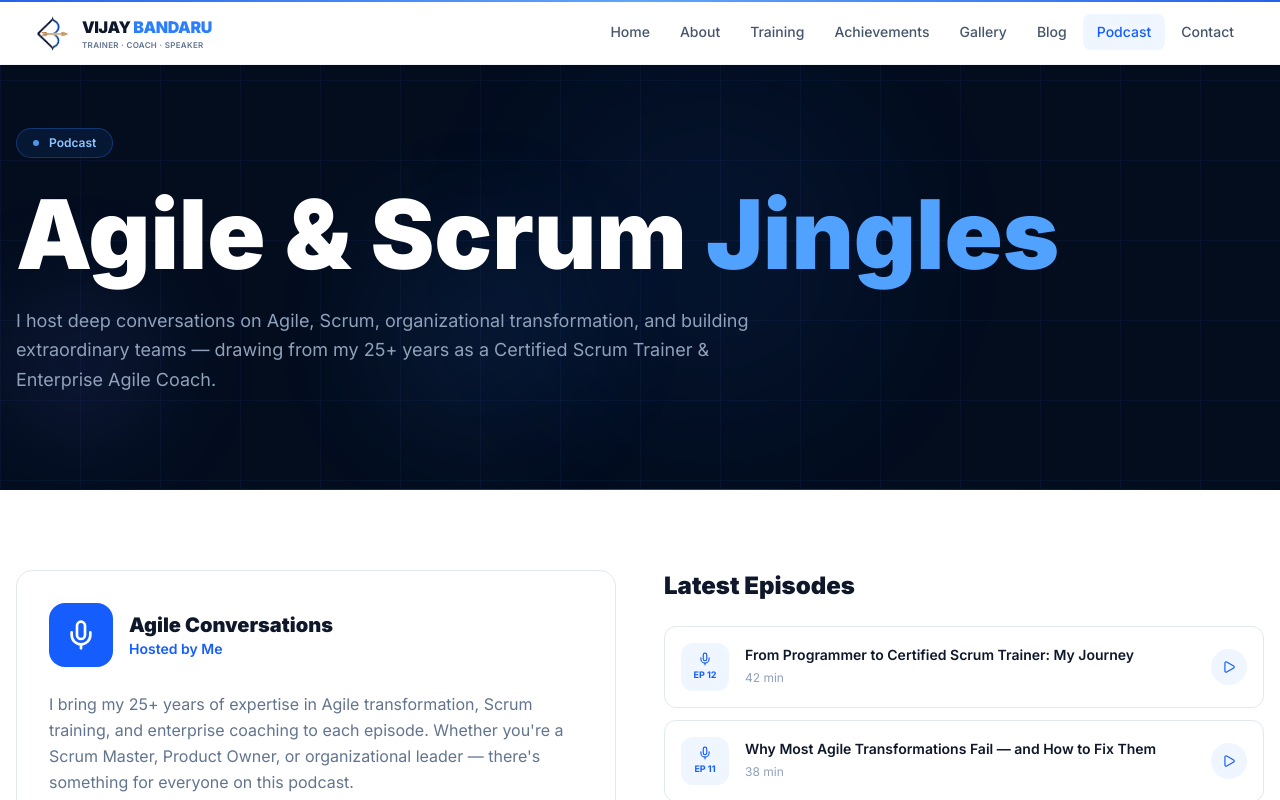
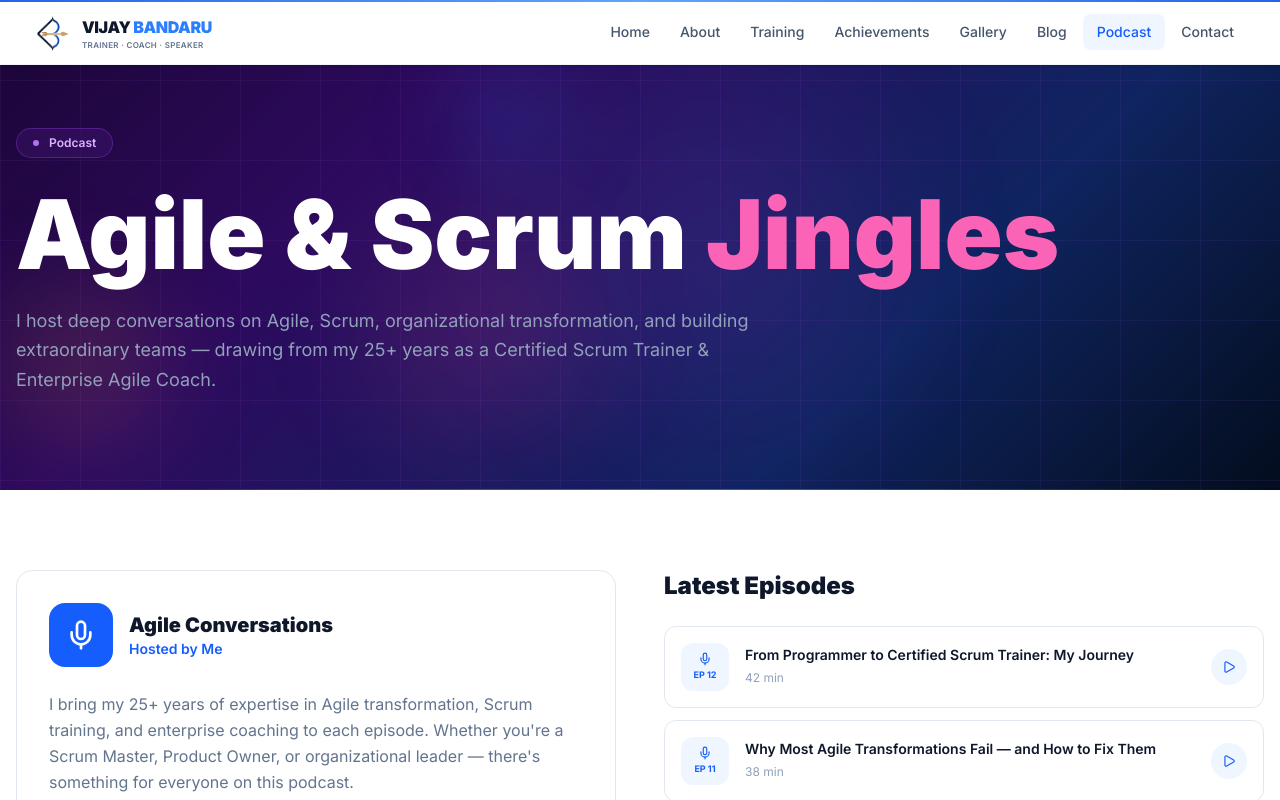
Before and after one commit to Surya-Anirudh/vijay-bandaru-website, a React (Vite) app: page /podcast in a window 1280 px wide. Shown: the top 800 px of the page. Built offline with nearby package versions, Linux system fonts and the light colour scheme.

Commit message:
feat: lively purple-pink gradient background for Podcast page header

```diff
--- a/src/components/PageHeader.tsx
+++ b/src/components/PageHeader.tsx
@@ -6,34 +6,52 @@ interface PageHeaderProps {
   title: ReactNode
   subtitle: string
   children?: ReactNode
+  variant?: "default" | "podcast"
 }
 
-export default function PageHeader({ badge, title, subtitle, children }: PageHeaderProps) {
+export default function PageHeader({ badge, title, subtitle, children, variant = "default" }: PageHeaderProps) {
+  const isPodcast = variant === "podcast"
   return (
-    <div className="relative pt-32 pb-24 px-4 overflow-hidden" style={{ background: "#030d1e" }}>
+    <div className="relative pt-32 pb-24 px-4 overflow-hidden"
+      style={{ background: isPodcast ? "linear-gradient(135deg, #1a0533 0%, #2d0a5e 30%, #0f2460 70%, #030d1e 100%)" : "#030d1e" }}>
       {/* Grid overlay */}
       <div className="absolute inset-0 pointer-events-none" style={{
-        backgroundImage: "linear-gradient(rgba(59,130,246,0.06) 1px, transparent 1px), linear-gradient(90deg, rgba(59,130,246,0.06) 1px, transparent 1px)",
+        backgroundImage: isPodcast
+          ? "linear-gradient(rgba(168,85,247,0.08) 1px, transparent 1px), linear-gradient(90deg, rgba(168,85,247,0.08) 1px, transparent 1px)"
+          : "linear-gradient(rgba(59,130,246,0.06) 1px, transparent 1px), linear-gradient(90deg, rgba(59,130,246,0.06) 1px, transparent 1px)",
         backgroundSize: "80px 80px",
       }} />
 
       {/* Orbs */}
+      {isPodcast ? (<>
+        <div className="absolute top-0 right-1/4 w-[500px] h-[500px] rounded-full pointer-events-none"
+          style={{ background: "radial-gradient(circle, rgba(168,85,247,0.4) 0%, transparent 70%)", filter: "blur(70px)", animation: "glow-pulse 5s ease-in-out infinite" }} />
+        <div className="absolute bottom-0 left-1/4 w-80 h-80 rounded-full pointer-events-none"
+          style={{ background: "radial-gradient(circle, rgba(236,72,153,0.3) 0%, transparent 70%)", filter: "blur(55px)", animation: "glow-pulse 7s ease-in-out infinite 2s" }} />
+        <div className="absolute top-1/2 -left-10 w-60 h-60 rounded-full pointer-events-none"
+          style={{ background: "radial-gradient(circle, rgba(251,146,60,0.2) 0%, transparent 70%)", filter: "blur(45px)" }} />
+        <div className="absolute top-10 left-1/3 w-40 h-40 rounded-full pointer-events-none"
+          style={{ background: "radial-gradient(circle, rgba(59,130,246,0.25) 0%, transparent 70%)", filter: "blur(40px)" }} />
+      </>) : (<>
         <div className="absolute top-0 right-1/4 w-[500px] h-[500px] rounded-full pointer-events-none"
           style={{ background: "radial-gradient(circle, rgba(37,99,235,0.28) 0%, transparent 70%)", filter: "blur(70px)", animation: "glow-pulse 5s ease-in-out infinite" }} />
         <div className="absolute bottom-0 left-1/4 w-80 h-80 rounded-full pointer-events-none"
           style={{ background: "radial-gradient(circle, rgba(59,130,246,0.2) 0%, transparent 70%)", filter: "blur(55px)", animation: "glow-pulse 7s ease-in-out infinite 2s" }} />
         <div className="absolute top-1/2 -left-10 w-60 h-60 rounded-full pointer-events-none"
           style={{ background: "radial-gradient(circle, rgba(99,102,241,0.15) 0%, transparent 70%)", filter: "blur(45px)" }} />
+      </>)}
 
       {/* Decorative horizontal line */}
       <div className="absolute bottom-0 left-0 right-0 h-px pointer-events-none"
-        style={{ background: "linear-gradient(90deg, transparent 0%, rgba(59,130,246,0.3) 30%, rgba(59,130,246,0.5) 50%, rgba(59,130,246,0.3) 70%, transparent 100%)" }} />
+        style={{ background: isPodcast
+          ? "linear-gradient(90deg, transparent 0%, rgba(168,85,247,0.4) 30%, rgba(236,72,153,0.6) 50%, rgba(168,85,247,0.4) 70%, transparent 100%)"
+          : "linear-gradient(90deg, transparent 0%, rgba(59,130,246,0.3) 30%, rgba(59,130,246,0.5) 50%, rgba(59,130,246,0.3) 70%, transparent 100%)" }} />
 
       <div className="relative max-w-7xl mx-auto">
         <motion.div initial={{ opacity: 0, x: -50 }} animate={{ opacity: 1, x: 0 }} transition={{ duration: 0.65, ease: "easeOut" }}>
           {/* Badge */}
-          <div className="inline-flex items-center gap-2.5 px-4 py-1.5 rounded-full border border-blue-500/30 bg-blue-500/10 text-blue-300 text-xs font-semibold mb-7 backdrop-blur-sm">
-            <span className="w-1.5 h-1.5 rounded-full bg-blue-400 animate-pulse" />
+          <div className={`inline-flex items-center gap-2.5 px-4 py-1.5 rounded-full border text-xs font-semibold mb-7 backdrop-blur-sm ${isPodcast ? "border-purple-500/30 bg-purple-500/10 text-purple-300" : "border-blue-500/30 bg-blue-500/10 text-blue-300"}`}>
+            <span className={`w-1.5 h-1.5 rounded-full animate-pulse ${isPodcast ? "bg-purple-400" : "bg-blue-400"}`} />
             {badge}
           </div>
 
--- a/src/pages/Podcast.tsx
+++ b/src/pages/Podcast.tsx
@@ -32,8 +32,8 @@ const episodes = [
 export default function Podcast() {
   return (
     <div className="bg-white">
-      <PageHeader badge="Podcast"
-        title={<>Agile & Scrum <span className="text-blue-400">Jingles</span></>}
+      <PageHeader badge="Podcast" variant="podcast"
+        title={<>Agile & Scrum <span className="text-pink-400">Jingles</span></>}
         subtitle="I host deep conversations on Agile, Scrum, organizational transformation, and building extraordinary teams — drawing from my 25+ years as a Certified Scrum Trainer & Enterprise Agile Coach." />
 
       <section className="py-20 px-4">
```
Lines whose indentation alone changed are shown as unchanged.
